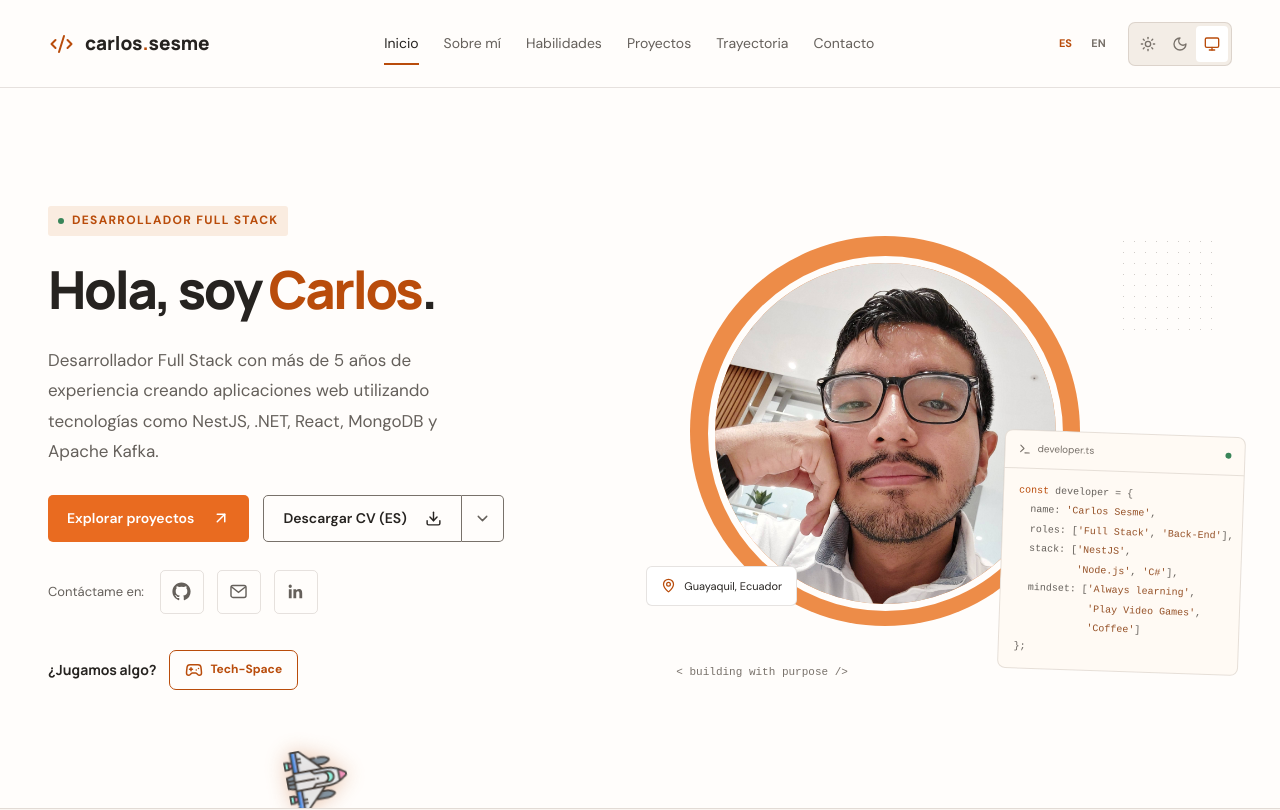
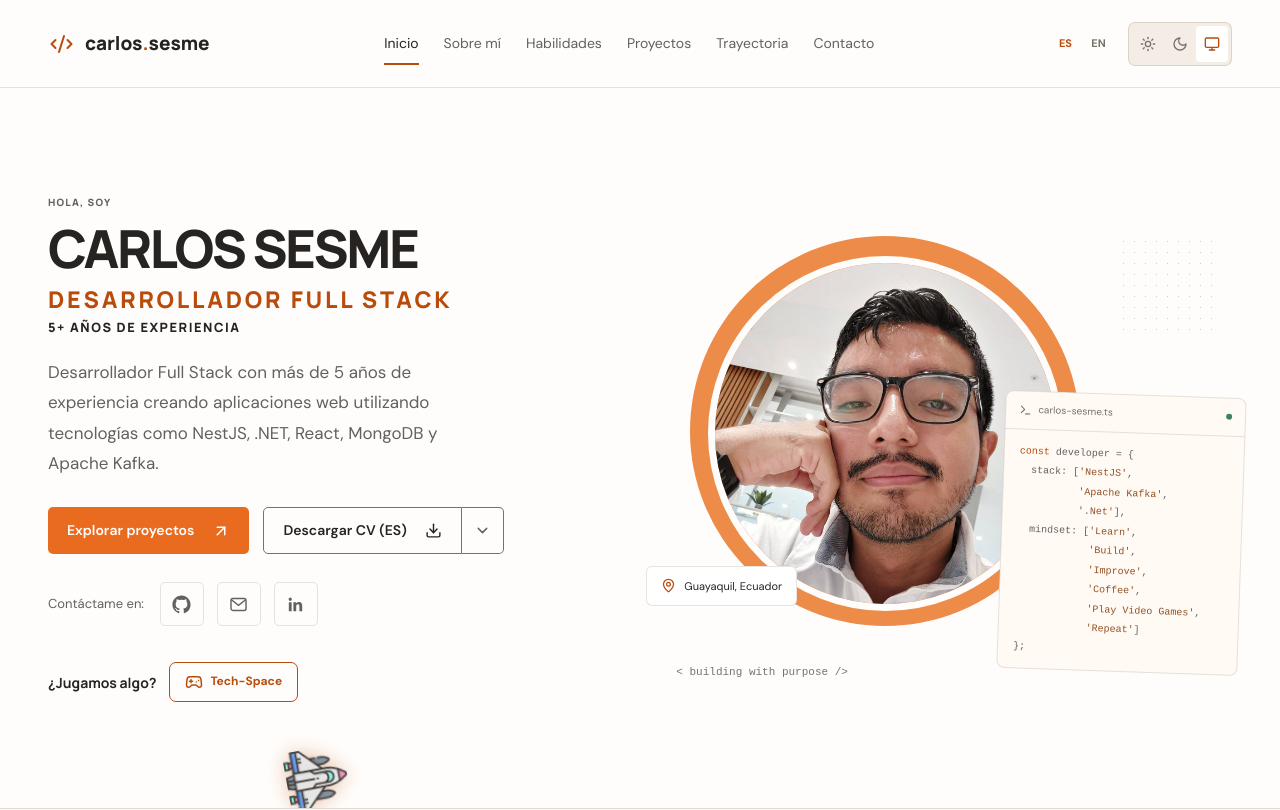
Before and after one commit to CarlosSV923/Portfolio.Frontend, a Next.js app: page / in a window 1280 px wide. Shown: the top 810 px of the page. Built offline with nearby package versions, Linux system fonts and the light colour scheme.

Commit message:
feat: refine hero identity and visual hierarchy

```diff
--- a/src/app/globals.css
+++ b/src/app/globals.css
@@ -744,17 +744,6 @@ img {
     transform: translate3d(14px, -20px, 0) rotate(6deg);
   }
 }
-.role-label {
-  font-size: 10px;
-  letter-spacing: 1.3px;
-  display: inline-flex;
-  align-items: center;
-  gap: 8px;
-  background: var(--accent-soft);
-  padding: 5px 10px;
-  border-radius: 3px;
-  margin-bottom: 21px;
-}
 .status-dot {
   display: inline-block;
   width: 6px;
@@ -766,16 +755,69 @@ img {
   font-size: clamp(38px, 4.1vw, 58px);
   font-weight: 800;
   letter-spacing: -2.5px;
-  margin-bottom: 13px;
-}
-.name-dot {
+}
+.hero-greeting,
+.hero-role,
+.hero-experience {
+  font-family: "Manrope", sans-serif;
+  font-weight: 750;
+  letter-spacing: 0.12em;
+  text-transform: uppercase;
+}
+.hero-greeting {
+  margin-bottom: 6px;
+  color: var(--secondary);
+  font-size: 10px;
+}
+.hero-name {
   color: var(--ink);
+  text-transform: uppercase;
+}
+.hero-role {
+  margin-top: 2px;
+  color: var(--accent);
+  font-size: clamp(18px, 1.8vw, 25px);
+  line-height: 1.35;
+}
+.hero-experience {
+  margin-top: 3px;
+  color: var(--ink);
+  font-size: clamp(12px, 1vw, 15px);
+  line-height: 1.45;
 }
 .hero-intro {
   font-size: 15px;
   max-width: 415px;
   line-height: 1.8;
-  margin-top: 22px;
+  margin-top: 20px;
+}
+.hero-technologies {
+  display: flex;
+  flex-wrap: wrap;
+  gap: 10px 16px;
+  padding: 0;
+  margin: 18px 0 0;
+  list-style: none;
+}
+.hero-technologies li {
+  display: inline-flex;
+  align-items: center;
+  gap: 6px;
+  color: var(--secondary);
+  font-size: 12px;
+  font-weight: 650;
+  line-height: 1;
+}
+.hero-technologies .tech-icon,
+.hero-technologies .tech-monogram,
+.hero-react-icon {
+  width: 21px;
+  height: 21px;
+}
+.hero-react-icon {
+  flex-shrink: 0;
+  color: var(--accent);
+  stroke-width: 1.8;
 }
 .actions {
   display: flex;
--- a/src/components/hero.tsx
+++ b/src/components/hero.tsx
@@ -64,17 +64,12 @@ export function Hero({ content, language }: Readonly<HeroProps>) {
     >
       <SpaceshipBackground paused={isOpening} />
       <div className="hero-copy" aria-hidden={isOpening} inert={isOpening}>
-        <span className="eyebrow role-label">
-          <span className="status-dot" />
-          {content.general.profession}
-        </span>
-        <h1>
-          {text.hello}{" "}
-          <span className="accent">
-            {content.general.firstName}
-            <span className="name-dot">.</span>
-          </span>
+        <p className="hero-greeting">{text.hello}</p>
+        <h1 className="hero-name">
+          {content.general.firstName} {content.general.lastName}
         </h1>
+        <p className="hero-role">{content.general.profession}</p>
+        <p className="hero-experience">{text.heroExperience}</p>
         <p className="hero-intro">{text.intro}</p>
         <div className="actions">
           <a className="button primary" href="#projects">
@@ -124,32 +119,31 @@ export function Hero({ content, language }: Readonly<HeroProps>) {
         <div className="code-card">
           <div className="code-title">
             <span>
-              <Terminal size={13} /> developer.ts
+              <Terminal size={13} /> carlos-sesme.ts
             </span>
             <span className="status-dot" />
           </div>
           <pre>
             <span className="code-key">const</span>
             {" developer = {\n"}
-            {"  name: "}
-            <span className="code-string">'Carlos Sesme'</span>
-            {",\n  roles: ["}
-            <span className="code-string">'Full Stack'</span>
-            {", "}
-            <span className="code-string">'Back-End'</span>
-            {"]"}
-            {",\n  stack: ["}
+            {"  stack: ["}
             <span className="code-string">'NestJS'</span>
             {",\n          "}
-            <span className="code-string">'Node.js'</span>
-            {", "}
-            <span className="code-string">'C#'</span>
+            <span className="code-string">'Apache Kafka'</span>
+            {",\n          "}
+            <span className="code-string">'.Net'</span>
             {"],\n  mindset: ["}
-            <span className="code-string">'Always learning'</span>
+            <span className="code-string">'Learn'</span>
+            {",\n            "}
+            <span className="code-string">'Build'</span>
+            {",\n            "}
+            <span className="code-string">'Improve'</span>
+            {",\n            "}
+            <span className="code-string">'Coffee'</span>
             {",\n            "}
             <span className="code-string">'Play Video Games'</span>
             {",\n            "}
-            <span className="code-string">'Coffee'</span>
+            <span className="code-string">'Repeat'</span>
             {"]\n};"}
           </pre>
         </div>
--- a/src/data/en.ts
+++ b/src/data/en.ts
@@ -2,6 +2,7 @@ export const en = {
   ui: {
     nav: ["Home", "About", "Skills", "Projects", "Journey", "Contact"],
     hello: "Hi, I’m",
+    heroExperience: "5+ years of experience",
     intro:
       "Full Stack Developer with 5+ years of experience building web applications using technologies such as NestJS, .NET, React, MongoDB, and Apache Kafka.",
     heroCodeHint: "Tap the </> symbols",
@@ -130,6 +131,7 @@ export const en = {
   },
   general: {
     firstName: "Carlos",
+    lastName: "Sesme",
     avatarPicture: "/images/avatar_picture.jpg",
     profession: "Full Stack Developer",
   },
--- a/src/data/es.ts
+++ b/src/data/es.ts
@@ -9,6 +9,7 @@ export const es = {
       "Contacto",
     ],
     hello: "Hola, soy",
+    heroExperience: "5+ años de experiencia",
     intro:
       "Desarrollador Full Stack con más de 5 años de experiencia creando aplicaciones web utilizando tecnologías como NestJS, .NET, React, MongoDB y Apache Kafka.",
     heroCodeHint: "Toca los </>",
@@ -140,6 +141,7 @@ export const es = {
   },
   general: {
     firstName: "Carlos",
+    lastName: "Sesme",
     avatarPicture: "/images/avatar_picture.jpg",
     profession: "Desarrollador Full Stack",
   },
```
Also changed, not shown: 1 other file (tests, documents, lock files or other folders).
